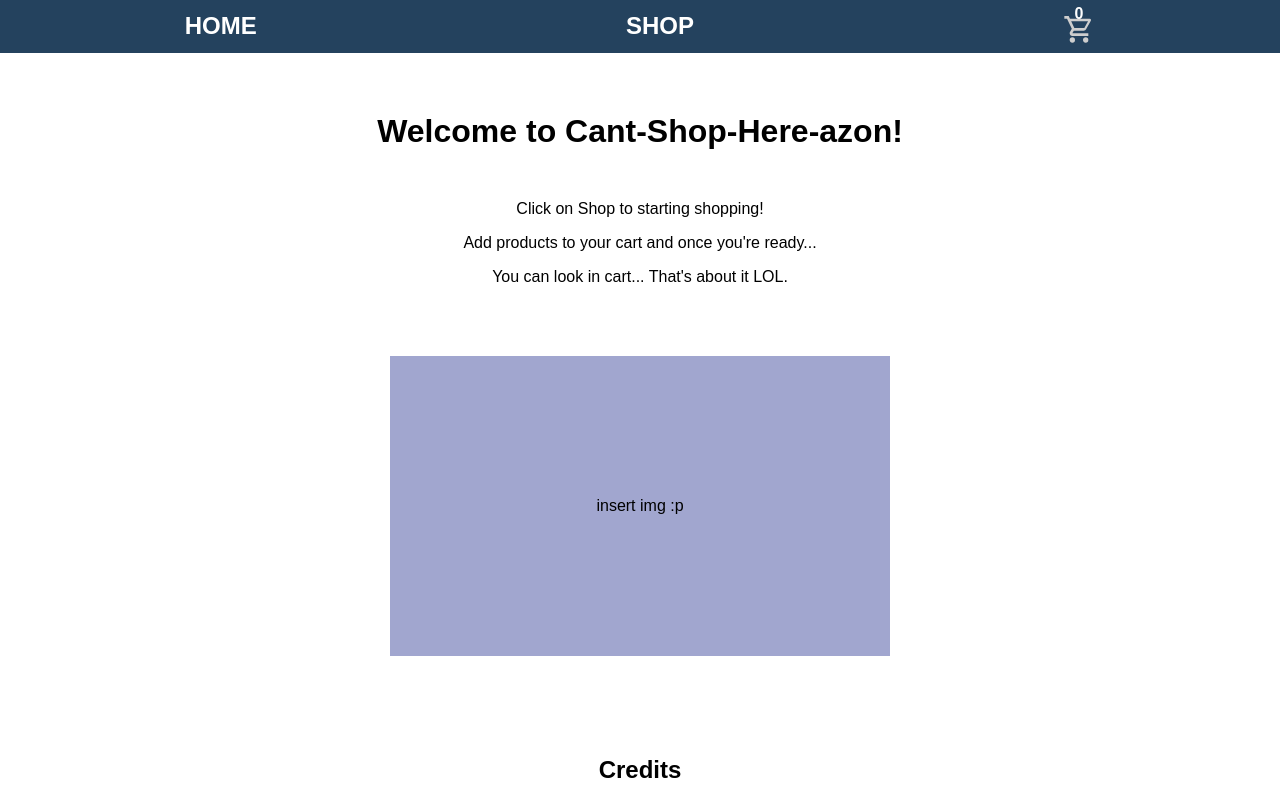
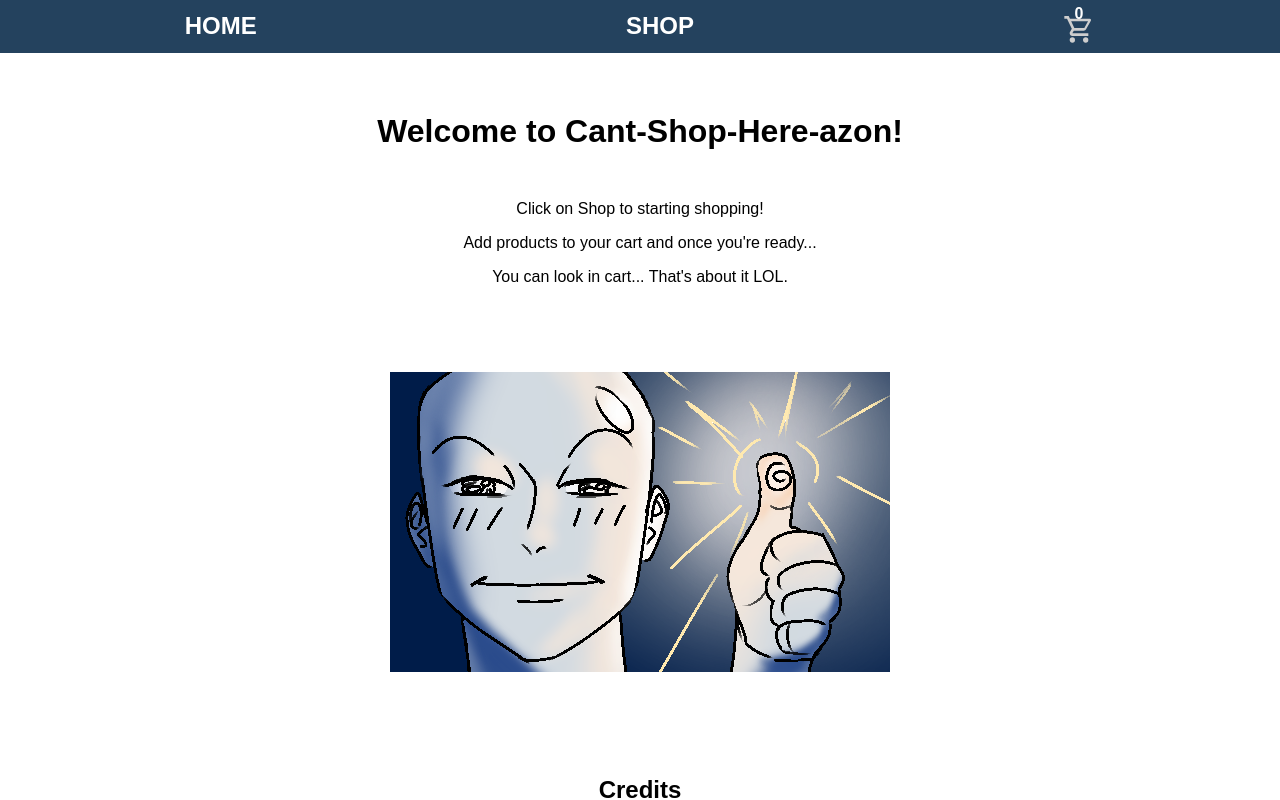
Before and after one commit to m-redw/shopping-cart, a React (Vite) app: page / in a window 1280 px wide. Shown: the top 800 px of the page. Built offline with nearby package versions, Linux system fonts and the light colour scheme.

Commit message:
Replace placeholder img with funny drawing

```diff
--- a/src/Components/Home.jsx
+++ b/src/Components/Home.jsx
@@ -8,7 +8,11 @@ const Home = () => {
         <p>Click on Shop to starting shopping!</p>
         <p>Add products to your cart and once you're ready...</p>
         <p>You can look in cart... That's about it LOL.</p>
-        <div className={styles.img}>insert img :p</div>
+        <img
+          className={styles.img}
+          src="/thumbs-up.png"
+          alt="Cutie patootie doing a thumbs up."
+        />
       </div>
 
       <div className={styles.creditsSection}>
@@ -23,6 +27,7 @@ const Home = () => {
             Pictogrammers
           </a>
         </p>
+        <p>Drawing right above: Edwin Lee</p>
       </div>
     </div>
   );
--- a/src/Styles/Home.module.css
+++ b/src/Styles/Home.module.css
@@ -15,14 +15,7 @@ h1 {
 
 /* just a placeholder div rn */
 .img {
-  background-color: #a1a6cf;
-  width: 500px;
-  height: 300px;
   margin: 70px auto 0;
-  display: flex;
-  justify-content: center;
-  align-items: center;
-  font-family: sans-serif;
 }
 
 .home a {
```
Also changed, not shown: public/thumbs-up.png (added).
